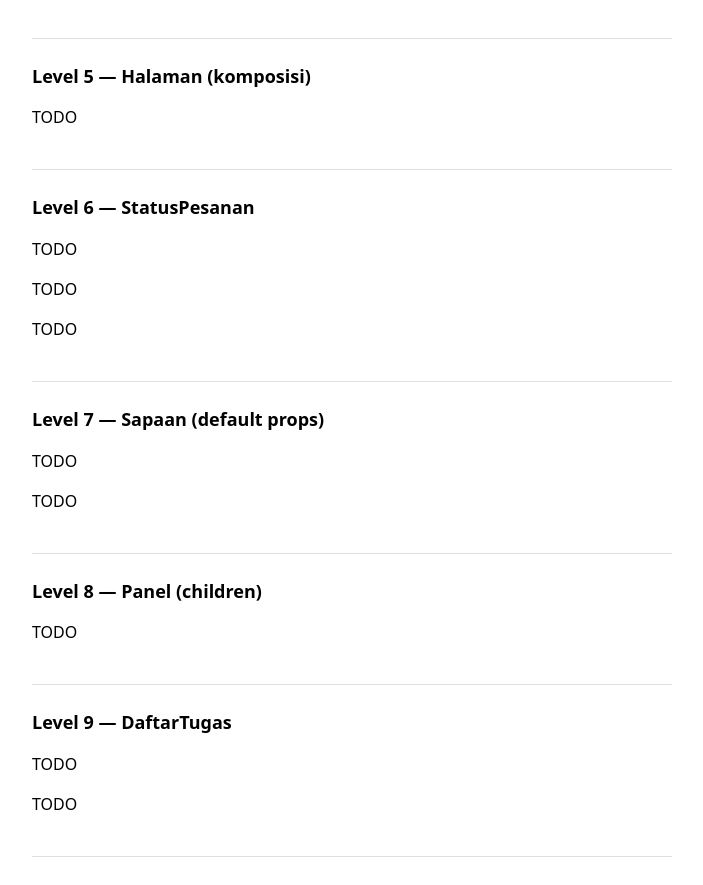
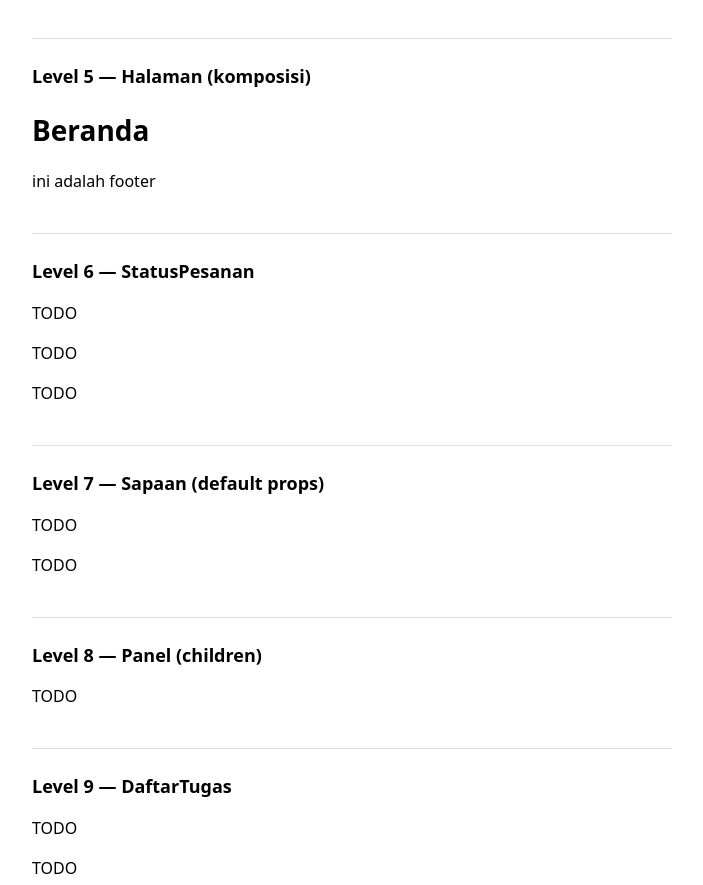
Before and after one commit to webdev-if-its/frontend-5053241032, a React (Vite) app in the folder pertemuan-02/: page / in a window 1280 px wide. Shown: the part 957-1842 px from the top of the page, without its empty margins (288-991 px from the left). Built offline with nearby package versions, Linux system fonts and the light colour scheme.

Commit message:
pertemuan-02: Level 5 selesai

```diff
--- a/pertemuan-02/src/components/Halaman.tsx
+++ b/pertemuan-02/src/components/Halaman.tsx
@@ -2,17 +2,29 @@
 // komponen — lihat SOAL.md untuk kontrak lengkap tiap fungsi).
 
 // Header menerima { judul: string }, render <header><h1>{judul}</h1></header>
-export function Header(props: any) {
-  return <header>TODO</header>
+//
+
+interface halamanProps{
+  judul: string
+}
+
+
+export function Header({ judul }: halamanProps) {
+  return (
+    <header><h1>{judul}</h1></header>
+  );
 }
 
 // Footer tidak menerima props, render <footer><p>© 2026 Kelas Frontend</p></footer>
 export function Footer() {
-  return <footer>TODO</footer>
+  return <footer><p>ini adalah footer</p></footer>
 }
 
 // Halaman menerima { judul: string }, render <Header judul={judul} />
 // diikuti <Footer /> (pakai Fragment, JANGAN tambah <div> pembungkus baru).
-export function Halaman(props: any) {
-  return <div>TODO</div>
+export function Halaman({judul}: halamanProps) {
+  return <div>
+    <Header judul={judul}></Header>
+    <Footer></Footer>
+  </div>
 }
```
